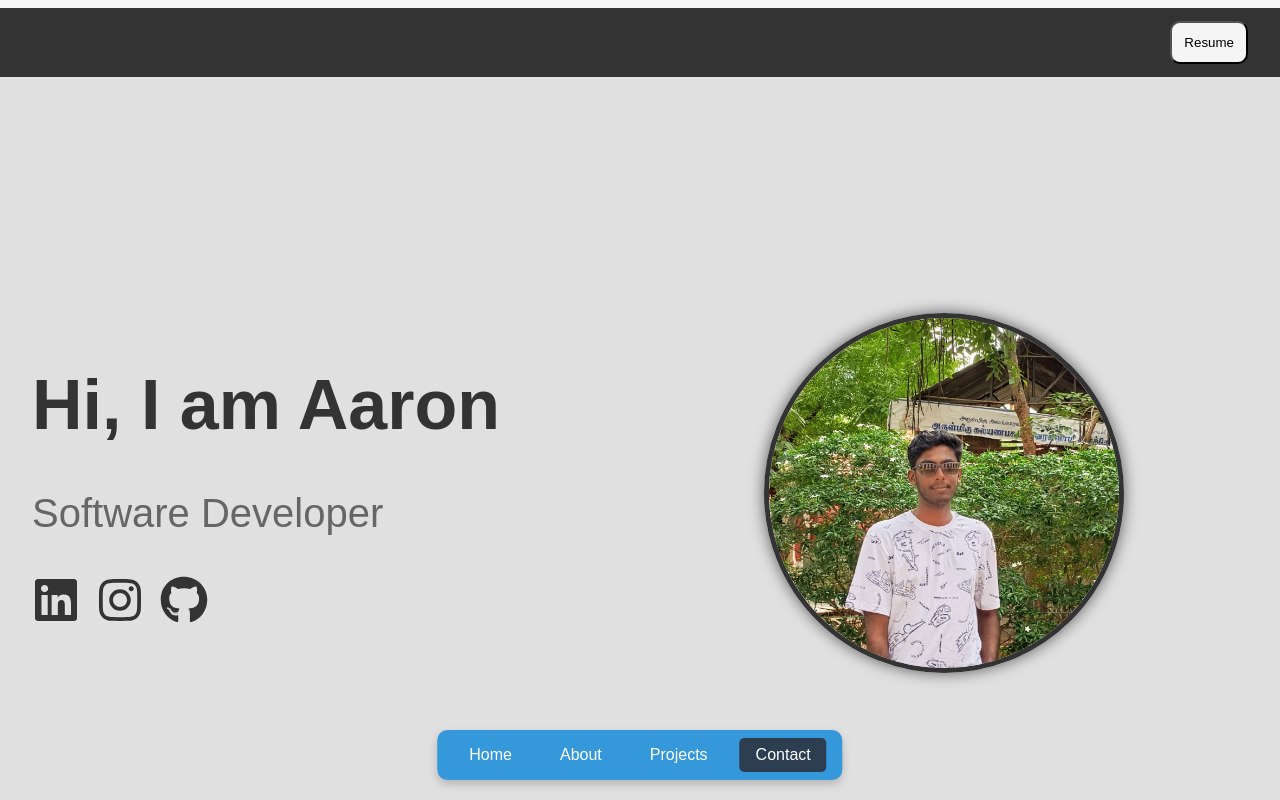
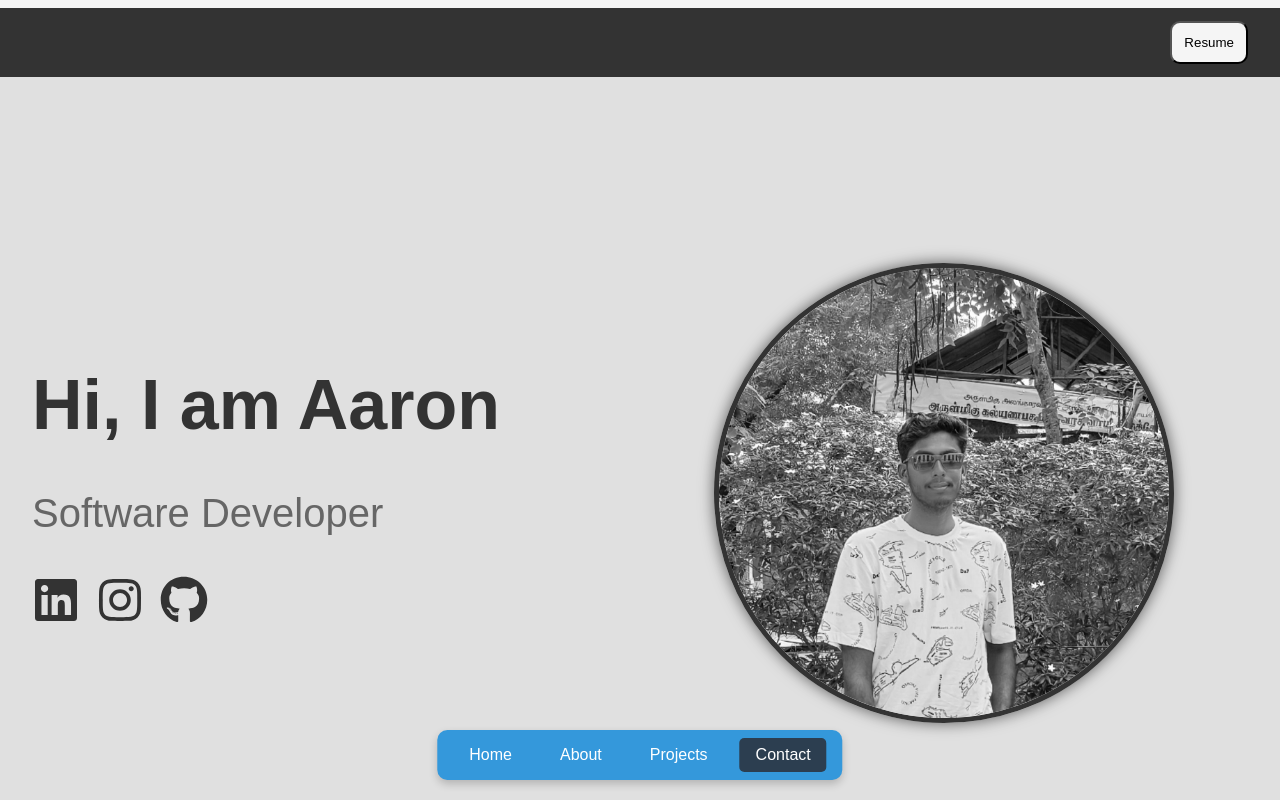
Before and after one commit to aarons2612/Portfolio, a React (Create React App) app: page / in a window 1280 px wide. Shown: the top 800 px of the page. Built offline with nearby package versions, Linux system fonts and the light colour scheme.

Commit message:
Updated the code

```diff
--- a/src/components/Home.css
+++ b/src/components/Home.css
@@ -48,12 +48,13 @@
 }
 
 .image-frame {
-  width: 350px;
-  height: 350px;
+  width: 450px;
+  height: 450px;
   border: 5px solid #333333; /* Dark grey border */
   box-shadow: 0 0 15px rgba(0, 0, 0, 0.6); /* Dark grey glow effect */
   overflow: hidden;
   border-radius: 50%;
+  filter: grayscale(100%);
 }
 
 .image-frame img {
```
